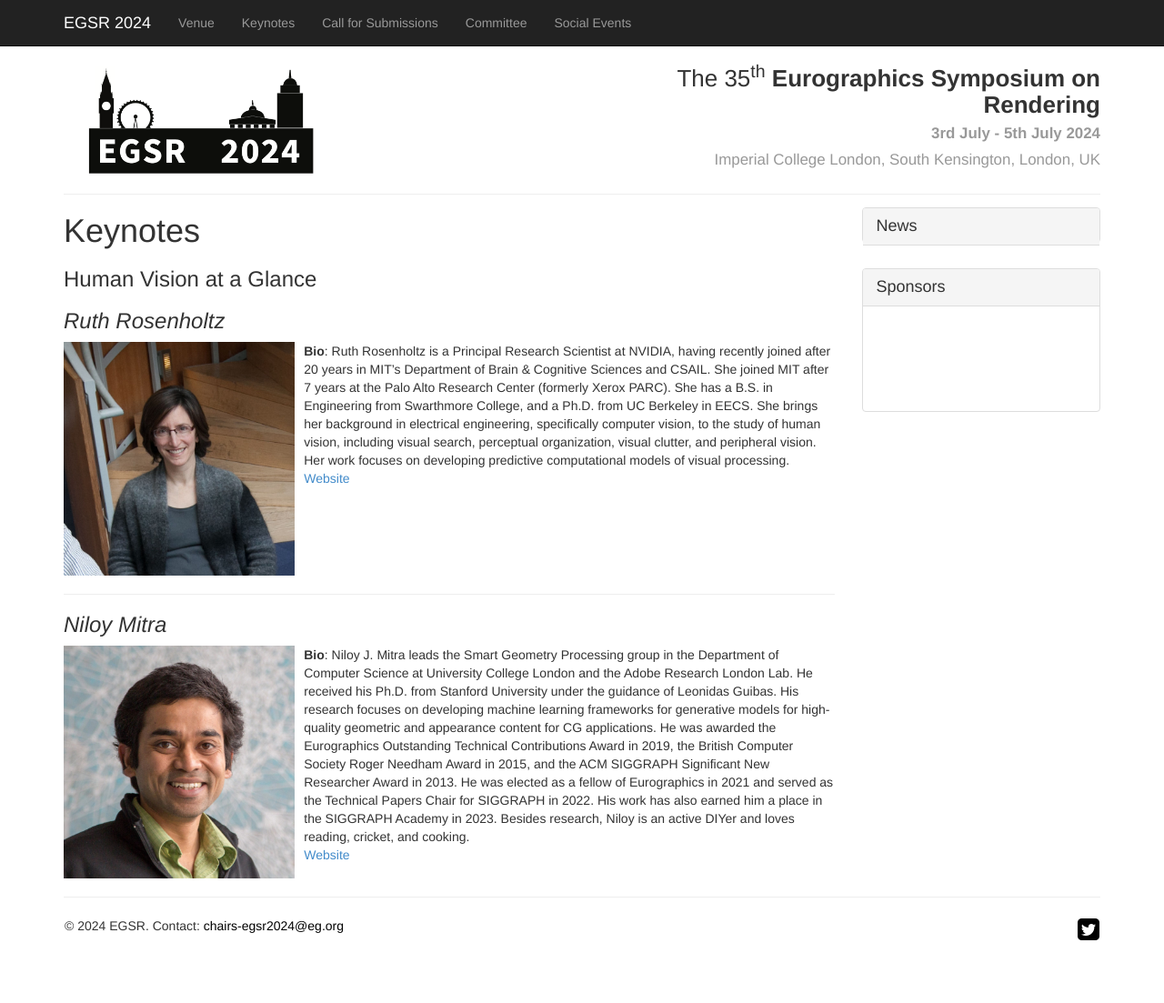
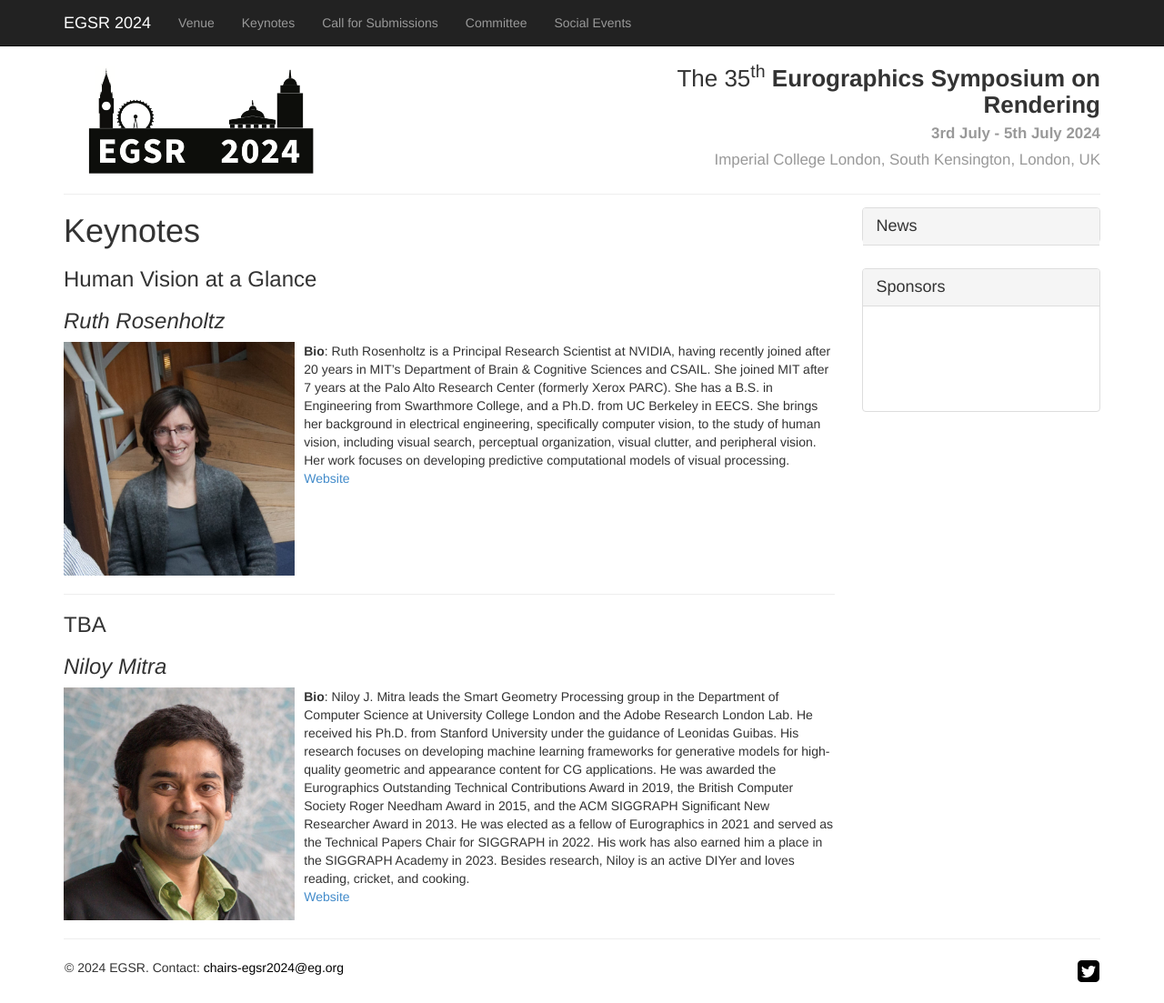
Before and after one commit to emilienogue/egsr2024.github.io, a Jekyll site: the page built from keynotes.md, in a window 1280 px wide and 1103 px high. Shown: the whole window at 91% size. Built offline with Jekyll 4.4.1, drawn with Linux system fonts in a browser that asks for light colours; comment, search, counter and statistics services are not loaded.

Commit message:
Update keynotes.md

```diff
--- a/keynotes.md
+++ b/keynotes.md
@@ -35,6 +35,7 @@
 
 <div class="keynote-container">
   <!-- Second Keynote -->
+  <h3>TBA</h3>
   <h3><em>Niloy Mitra</em></h3>
 
   <img class="keynotes-image" src="{{site.url}}/img/keynotes/NiloyMitra.jpeg" alt="Niloy Mitra">
```
